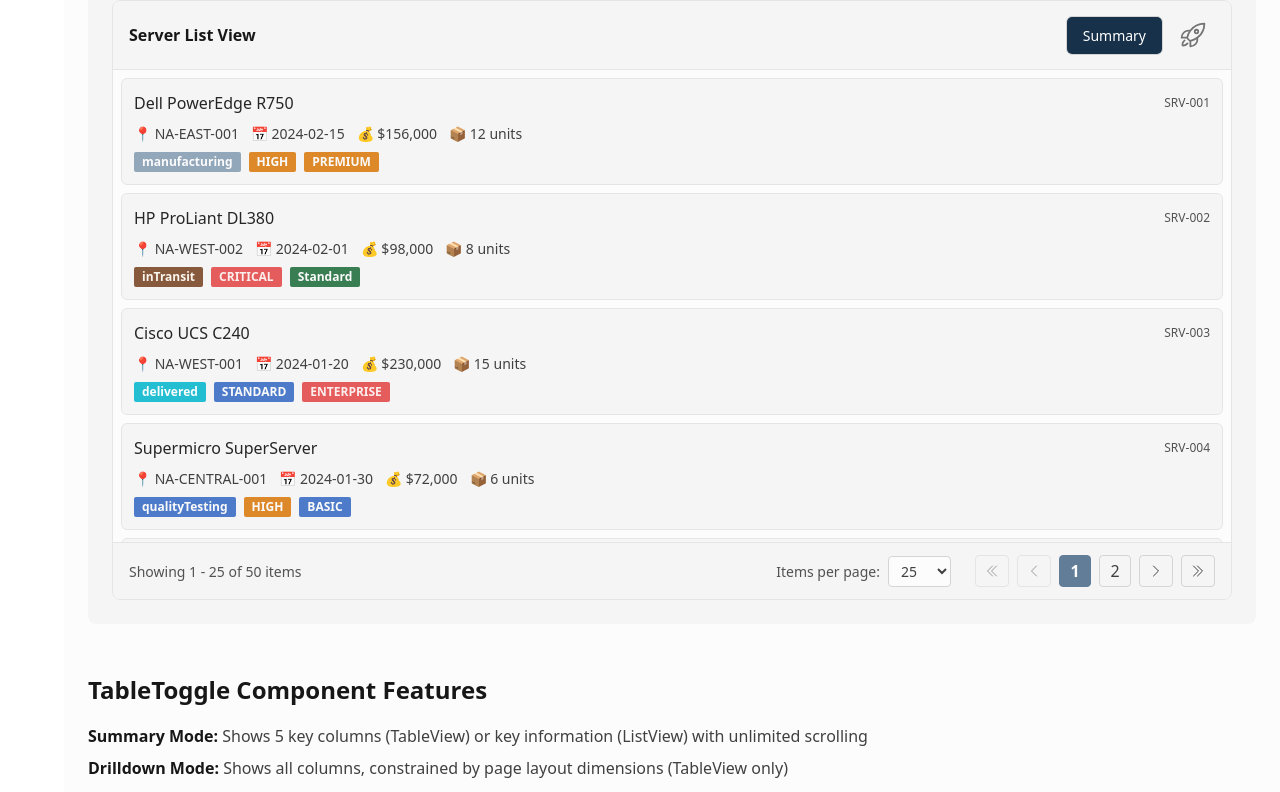
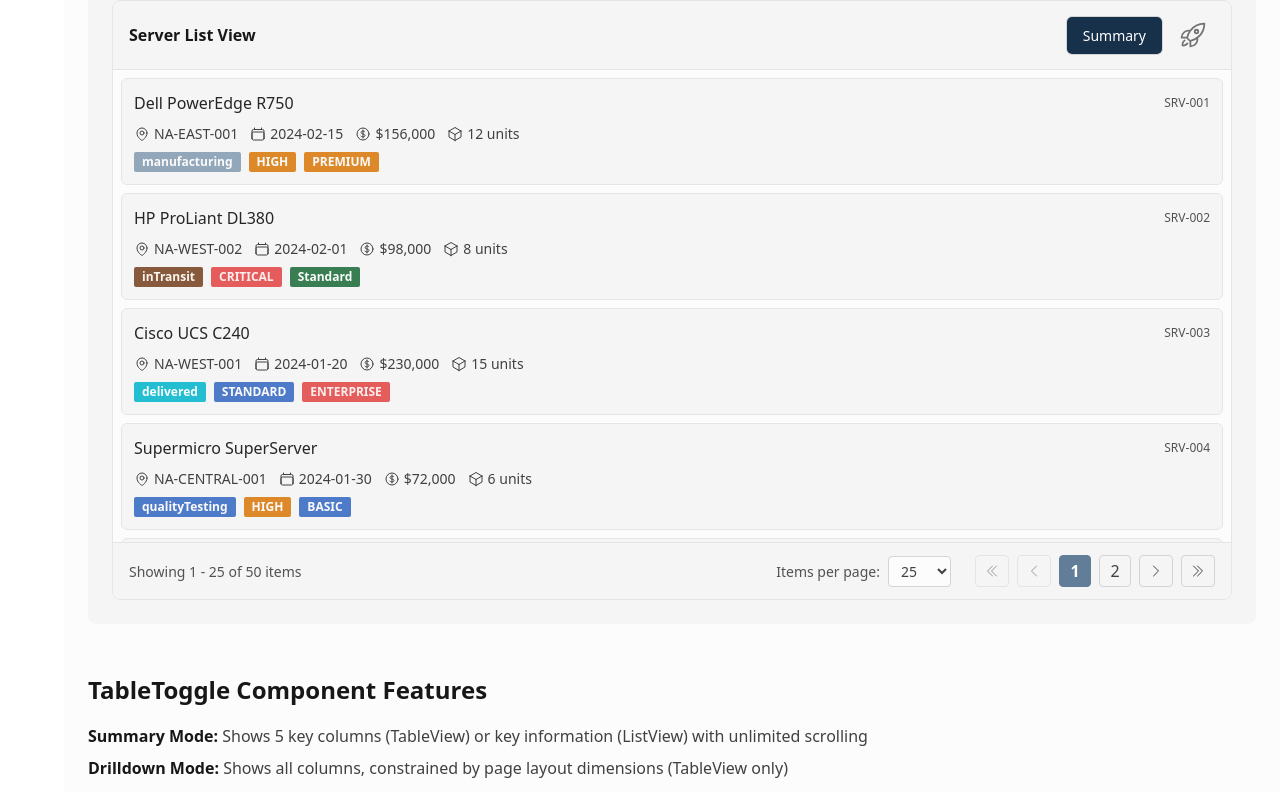
Before and after one commit to m-downing/flow_demo, a Next.js app: page /demo-tables in a window 1280 px wide. Shown: the part 1240-2032 px from the top of the page. Built offline with nearby package versions, Linux system fonts and the light colour scheme.

Commit message:
updated emojis to use hero icons.

```diff
--- a/src/app/demo-tables/components/ServerInventoryList.tsx
+++ b/src/app/demo-tables/components/ServerInventoryList.tsx
@@ -6,6 +6,7 @@
 import { useTheme } from '../../contexts/ThemeContext';
 import { colors } from '../../../design-system/foundations/tokens/colors';
 import { ServerRecord, sampleData } from './mockData';
+import { MapPinIcon, CalendarIcon, CurrencyDollarIcon, CubeIcon } from '@heroicons/react/24/outline';
 
 interface ServerInventoryListProps {
   height?: number;
@@ -28,17 +29,21 @@
         </span>
       </div>
       <div style={{ display: 'flex', gap: '12px', alignItems: 'center', flexWrap: 'wrap' }}>
-        <span style={{ fontSize: '14px', color: isDark ? colors.neutral[300] : colors.neutral[700] }}>
-          📍 {item.location}
+        <span style={{ fontSize: '14px', color: isDark ? colors.neutral[300] : colors.neutral[700], display: 'flex', alignItems: 'center', gap: '4px' }}>
+          <MapPinIcon style={{ width: '16px', height: '16px' }} />
+          {item.location}
         </span>
-        <span style={{ fontSize: '14px', color: isDark ? colors.neutral[300] : colors.neutral[700] }}>
-          📅 {item.expectedDelivery}
+        <span style={{ fontSize: '14px', color: isDark ? colors.neutral[300] : colors.neutral[700], display: 'flex', alignItems: 'center', gap: '4px' }}>
+          <CalendarIcon style={{ width: '16px', height: '16px' }} />
+          {item.expectedDelivery}
         </span>
-        <span style={{ fontSize: '14px', color: isDark ? colors.neutral[300] : colors.neutral[700] }}>
-          💰 ${item.cost.toLocaleString()}
+        <span style={{ fontSize: '14px', color: isDark ? colors.neutral[300] : colors.neutral[700], display: 'flex', alignItems: 'center', gap: '4px' }}>
+          <CurrencyDollarIcon style={{ width: '16px', height: '16px' }} />
+          ${item.cost.toLocaleString()}
         </span>
-        <span style={{ fontSize: '14px', color: isDark ? colors.neutral[300] : colors.neutral[700] }}>
-          📦 {item.quantity} units
+        <span style={{ fontSize: '14px', color: isDark ? colors.neutral[300] : colors.neutral[700], display: 'flex', alignItems: 'center', gap: '4px' }}>
+          <CubeIcon style={{ width: '16px', height: '16px' }} />
+          {item.quantity} units
         </span>
       </div>
       <div style={{ display: 'flex', gap: '8px', flexWrap: 'wrap' }}>
--- a/src/design-system/components/feedback/banners/InfoBanner.tsx
+++ b/src/design-system/components/feedback/banners/InfoBanner.tsx
@@ -90,7 +90,6 @@
     fontSize: '14px',
     lineHeight: '1.5',
     position: 'relative',
-    zIndex: 1000,
   };
 
   const titleStyle: React.CSSProperties = {
--- a/src/design-system/layout/AppWrapper.tsx
+++ b/src/design-system/layout/AppWrapper.tsx
@@ -134,7 +134,7 @@
 
         {/* InfoBanner - For feature announcements, tips, non-critical updates */}
         <InfoBanner
-          id="flow-redesign-demo-info-2025"
+          id="flow-redesign-info-2025"
           title="FLOW v2.0 Design System Demo"
           message={
             <div className="space-y-1">
--- a/src/design-system/tabularData/TableView.tsx
+++ b/src/design-system/tabularData/TableView.tsx
@@ -172,6 +172,27 @@
       document.removeEventListener('mouseup', handleMouseUp);
       document.body.style.cursor = 'default';
 
+      // Force table repaint to fix border rendering issues
+      if (tableRef.current) {
+        const scrollContainer = tableRef.current.querySelector('div[style*="overflow"]') as HTMLElement;
+        const table = tableRef.current.querySelector('table');
+
+        if (table && scrollContainer) {
+          // Save current scroll position
+          const scrollLeft = scrollContainer.scrollLeft;
+          const scrollTop = scrollContainer.scrollTop;
+
+          // Force repaint
+          table.style.display = 'none';
+          table.offsetHeight; // This line forces a reflow
+          table.style.display = '';
+
+          // Restore scroll position
+          scrollContainer.scrollLeft = scrollLeft;
+          scrollContainer.scrollTop = scrollTop;
+        }
+      }
+
       // Reset isResizing after a short delay to ensure click event has been processed
       setTimeout(() => {
         setIsResizing(false);
@@ -343,6 +364,7 @@
     cursor: constraints.showColumnReorder ? 'grab' : 'pointer',
     transition: 'border-color 0.2s',
     borderLeft: dragOverColumn === columnId ? `3px solid ${colors.primary[500]}` : undefined,
+    boxSizing: 'border-box',
   });
 
   const tdStyle: React.CSSProperties = {
@@ -350,6 +372,7 @@
     borderBottom: `1px solid ${isDark ? colors.primary[700] : colors.neutral[200]}`,
     borderRight: `1px solid ${isDark ? colors.primary[700] : colors.neutral[200]}`,
     color: isDark ? colors.neutral[300] : colors.neutral[700],
+    boxSizing: 'border-box',
   };
 
   const rowStyle: React.CSSProperties = {
```
